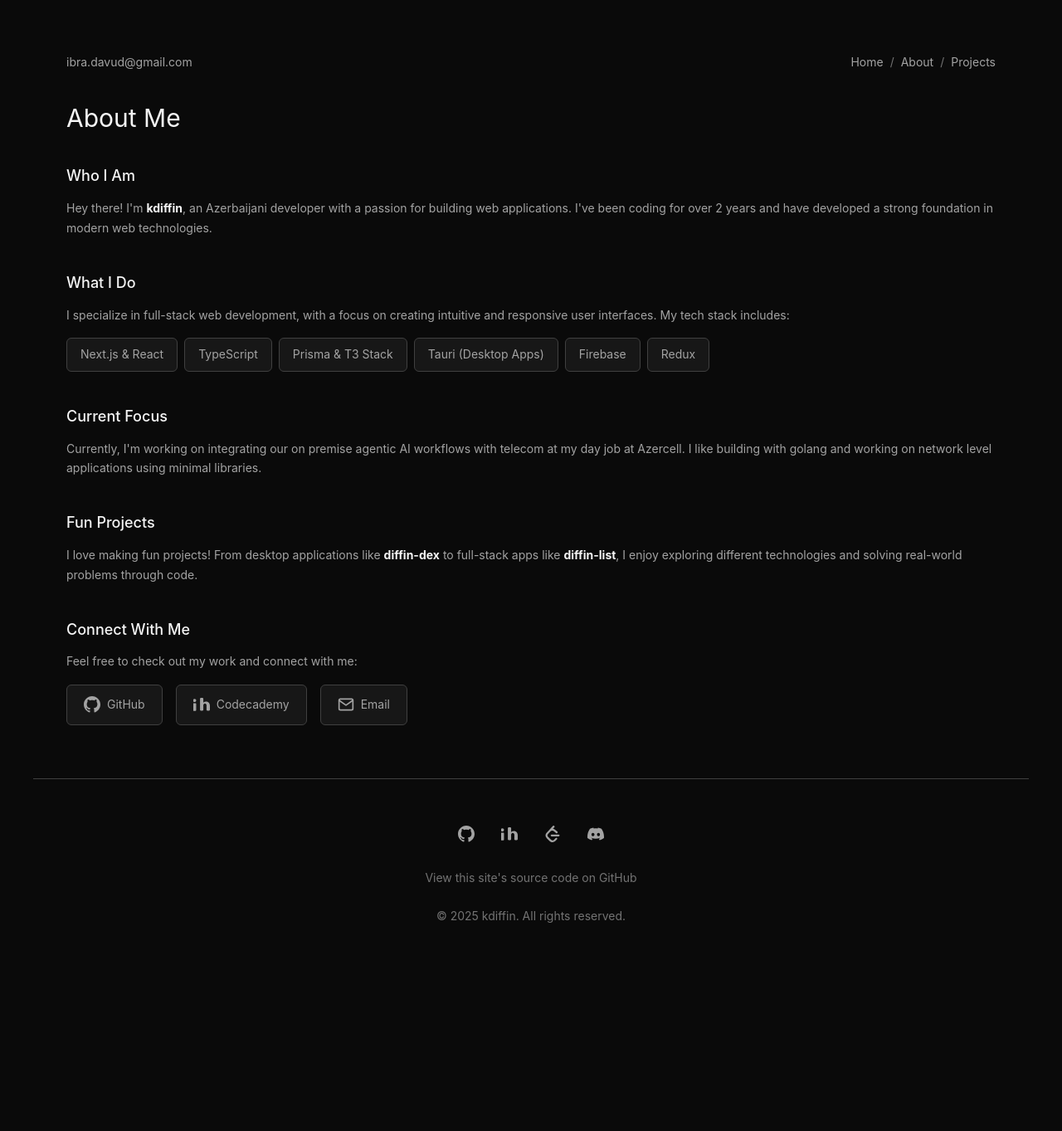
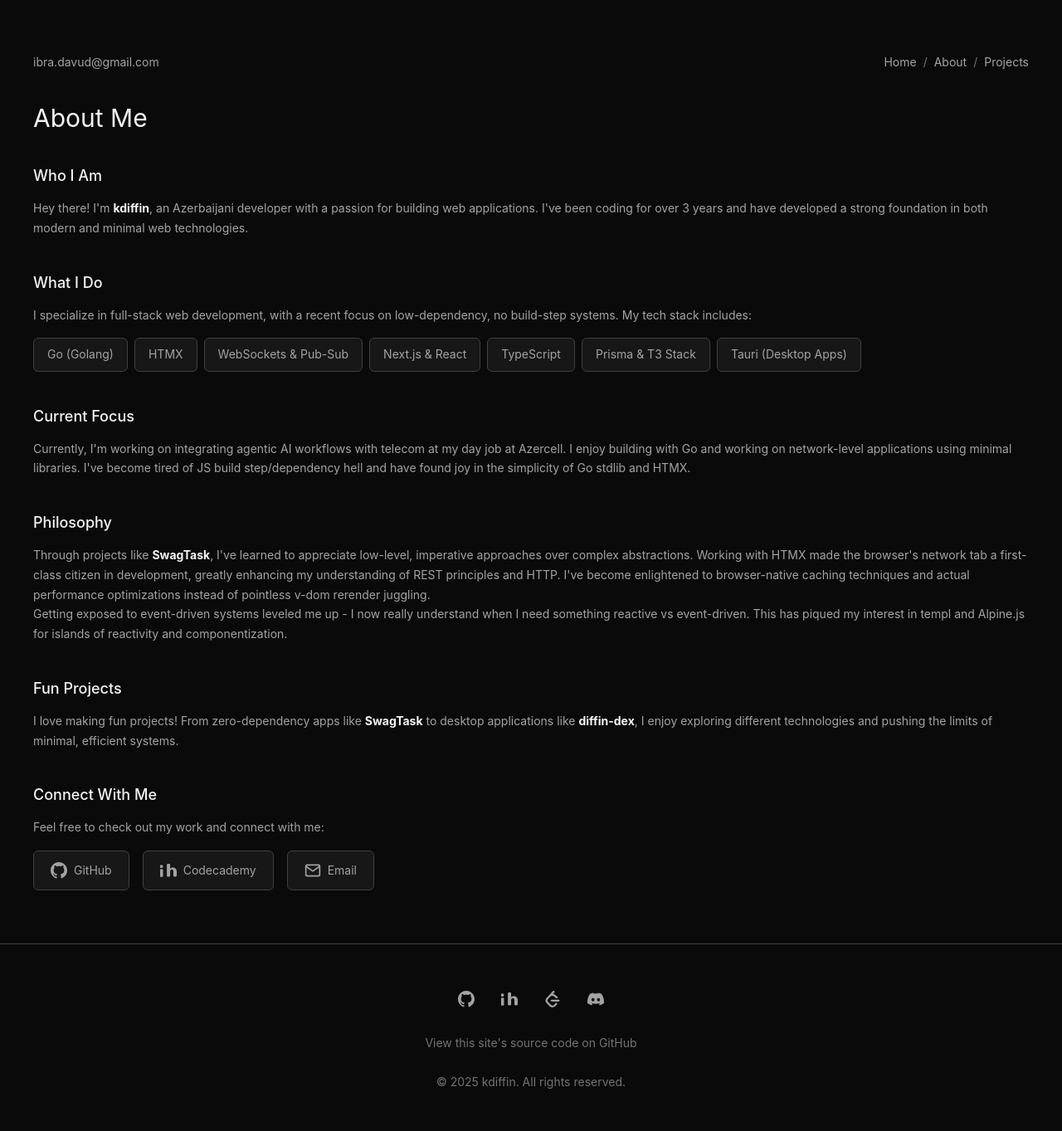
Before and after one commit to kdiffin/kdiffin.github.io, a Jekyll site: the page built from about.html, in a window 1280 px wide. Shown: the whole page at 83% size. Built offline with Jekyll 4.4.1, drawn with Linux system fonts in a browser that asks for light colours; before the commit the page ends 1163 px from its top, so only the background shows below that.

Commit message:
updated this stuff to be more recent and added my golang concurrent project here

```diff
--- a/about.html
+++ b/about.html
@@ -11,44 +11,63 @@ title: About
       <h2>Who I Am</h2>
       <p>
         Hey there! I'm <strong>kdiffin</strong>, an Azerbaijani developer with a
-        passion for building web applications. I've been coding for over 2 years
-        and have developed a strong foundation in modern web technologies.
+        passion for building web applications. I've been coding for over 3 years
+        and have developed a strong foundation in both modern and minimal web technologies.
       </p>
     </section>
 
     <section class="about-section">
       <h2>What I Do</h2>
       <p>
-        I specialize in full-stack web development, with a focus on creating
-        intuitive and responsive user interfaces. My tech stack includes:
+        I specialize in full-stack web development, with a recent focus on
+        low-dependency, no build-step systems. My tech stack includes:
       </p>
       <ul class="skills-list">
+        <li>Go (Golang)</li>
+        <li>HTMX</li>
+        <li>WebSockets & Pub-Sub</li>
         <li>Next.js & React</li>
         <li>TypeScript</li>
         <li>Prisma & T3 Stack</li>
         <li>Tauri (Desktop Apps)</li>
-        <li>Firebase</li>
-        <li>Redux</li>
       </ul>
     </section>
 
     <section class="about-section">
       <h2>Current Focus</h2>
       <p>
-        Currently, I'm working on integrating our on premise agentic AI
-        workflows with telecom at my day job at Azercell. I like building
-        with golang and working on network level applications using minimal
-        libraries.
+        Currently, I'm working on integrating agentic AI workflows with telecom
+        at my day job at Azercell. I enjoy building with Go and working on
+        network-level applications using minimal libraries. I've become tired of
+        JS build step/dependency hell and have found joy in the simplicity of
+        Go stdlib and HTMX.
+      </p>
+    </section>
+
+    <section class="about-section">
+      <h2>Philosophy</h2>
+      <p>
+        Through projects like <strong>SwagTask</strong>, I've learned to appreciate
+        low-level, imperative approaches over complex abstractions. Working with HTMX
+        made the browser's network tab a first-class citizen in development, greatly
+        enhancing my understanding of REST principles and HTTP. I've become enlightened
+        to browser-native caching techniques and actual performance optimizations instead
+        of pointless v-dom rerender juggling.
+      </p>
+      <p>
+        Getting exposed to event-driven systems leveled me up - I now really understand
+        when I need something reactive vs event-driven. This has piqued my interest in
+        templ and Alpine.js for islands of reactivity and componentization.
       </p>
     </section>
 
     <section class="about-section">
       <h2>Fun Projects</h2>
       <p>
-        I love making fun projects! From desktop applications like
-        <strong>diffin-dex</strong> to full-stack apps like
-        <strong>diffin-list</strong>, I enjoy exploring different technologies
-        and solving real-world problems through code.
+        I love making fun projects! From zero-dependency apps like
+        <strong>SwagTask</strong> to desktop applications like
+        <strong>diffin-dex</strong>, I enjoy exploring different technologies
+        and pushing the limits of minimal, efficient systems.
       </p>
     </section>
 
--- a/assets/css/style.css
+++ b/assets/css/style.css
@@ -9,7 +9,7 @@
     --accent-hover: #ea580c;
     --border-color: #404040;
     --border-hover: #f97316;
-    --max-width: 1200px;
+    --max-width: 1400px;
 }
 
 /* ===== Reset & Base ===== */
--- a/index.html
+++ b/index.html
@@ -9,9 +9,9 @@ title: Home
     </h1>
 
     <p class="intro-description">
-        Azerbaijani dev with over 2 years of web experience. Currently working
-        on my DSA skills and learning C++ for the RFO olympiad. I specialize
-        in making web apps and love making fun projects.
+        Azerbaijani dev with over 3 years of web experience. Currently working
+        on integrating agentic AI workflows with telecom at Azercell. I specialize
+        in building with Go and HTMX, and love making low-dependency, no build-step projects.
     </p>
 
     <div class="social-links-inline">
```
Also changed, not shown: _data/projects.yml (+7 -7 lines), assets/images/swagtask.png (added).
